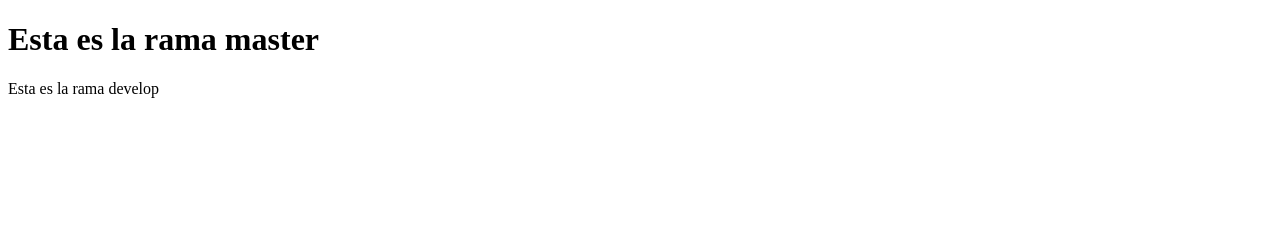
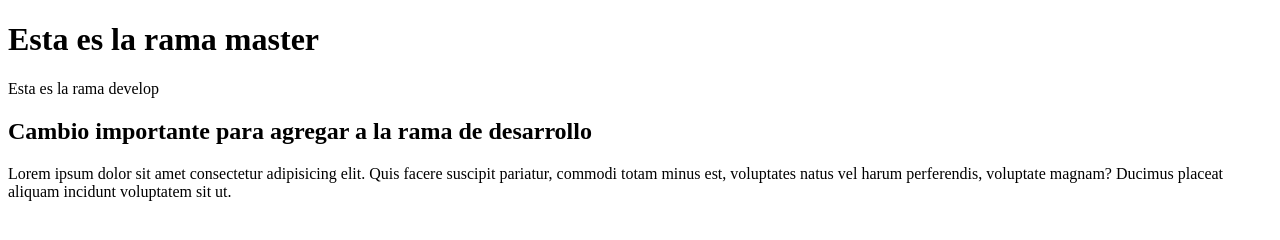
Before and after one commit to dev-mauricio24/test, a plain HTML site: page index.html in a window 1280 px wide. Drawn offline with Linux system fonts and the light colour scheme.

Commit message:
subiendo rama fixbug al remoto

```diff
--- a/index.html
+++ b/index.html
@@ -8,5 +8,8 @@
 <body>
     <h1>Esta es la rama master</h1>
     <p>Esta es la rama develop</p>
+
+    <h2>Cambio importante para agregar a la rama de desarrollo</h2>
+    <p>Lorem ipsum dolor sit amet consectetur adipisicing elit. Quis facere suscipit pariatur, commodi totam minus est, voluptates natus vel harum perferendis, voluptate magnam? Ducimus placeat aliquam incidunt voluptatem sit ut.</p>
 </body>
 </html>
```
